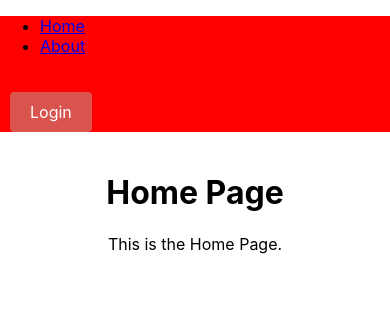
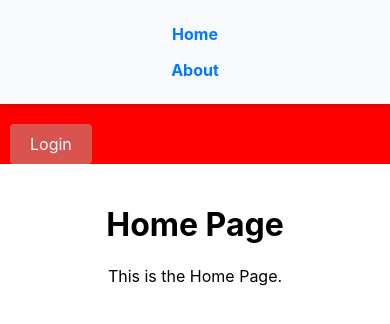
Before and after one commit to syro13/SOA_CA2_Frontend, a React (Create React App) app in the folder soa_ca2_frontend/: page / in a window 390 px wide. Shown: the top 324 px of the page. Built offline with nearby package versions, Linux system fonts and the light colour scheme.

Commit message:
Style header nav

```diff
--- a/soa_ca2_frontend/src/App.css
+++ b/soa_ca2_frontend/src/App.css
@@ -96,3 +96,43 @@
 .card p {
   margin: 5px 0;
 }
+
+.nav-links {
+  background-color: #f8f9fa;
+  padding: 1rem;
+  box-shadow: 0 4px 6px rgba(0, 0, 0, 0.1);
+}
+
+.nav-links ul {
+  list-style: none;
+  display: flex;
+  justify-content: space-around;
+  padding: 0;
+  margin: 0;
+}
+
+.nav-links ul li {
+  margin: 0 1rem;
+}
+
+.nav-links ul li a {
+  text-decoration: none;
+  color: #007bff;
+  font-weight: bold;
+  transition: color 0.3s ease;
+}
+
+.nav-links ul li a:hover {
+  color: #0056b3;
+}
+
+@media (max-width: 768px) {
+  .nav-links ul {
+    flex-direction: column;
+    align-items: center;
+  }
+
+  .nav-links ul li {
+    margin: 0.5rem 0;
+  }
+}
```
